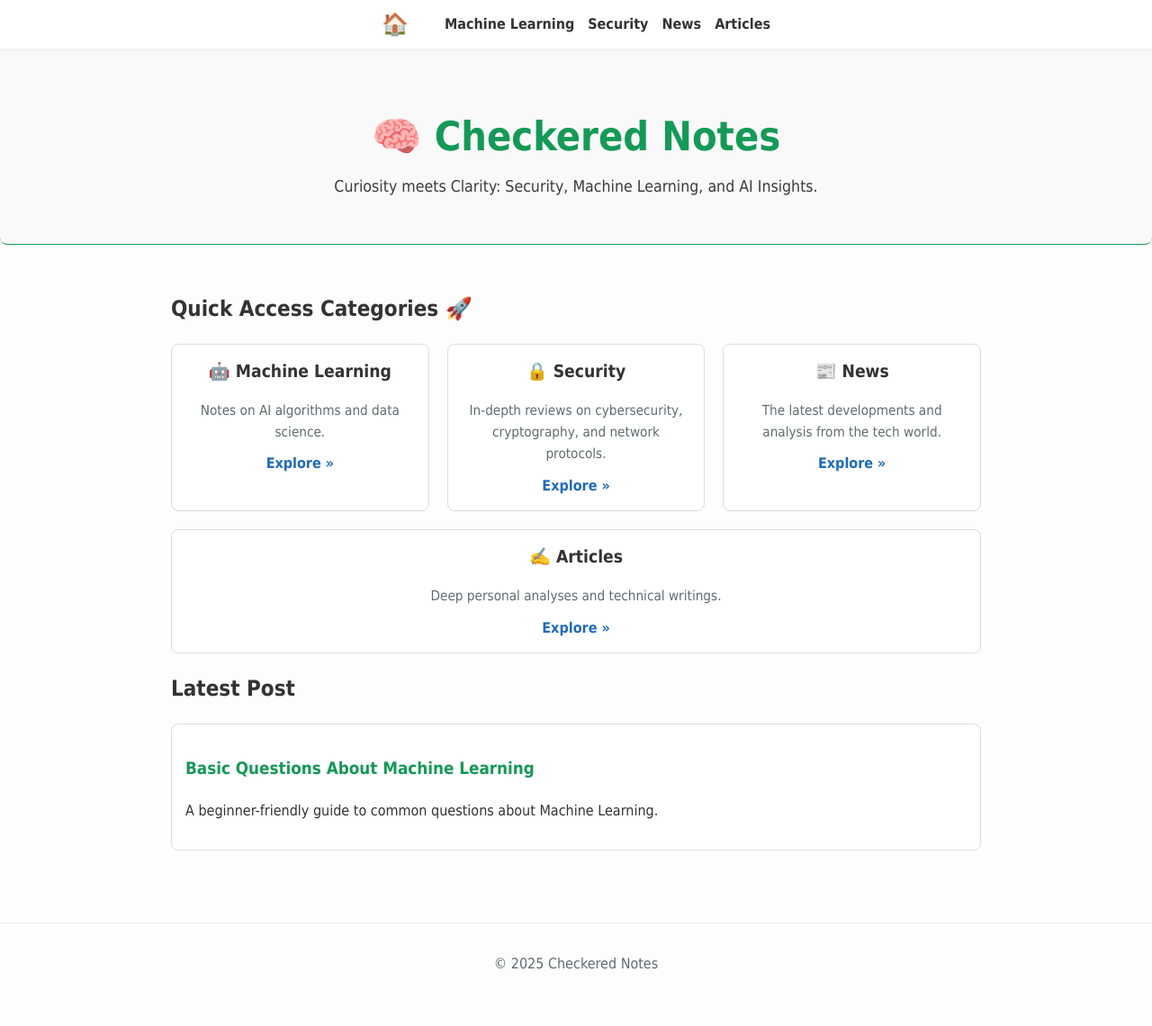
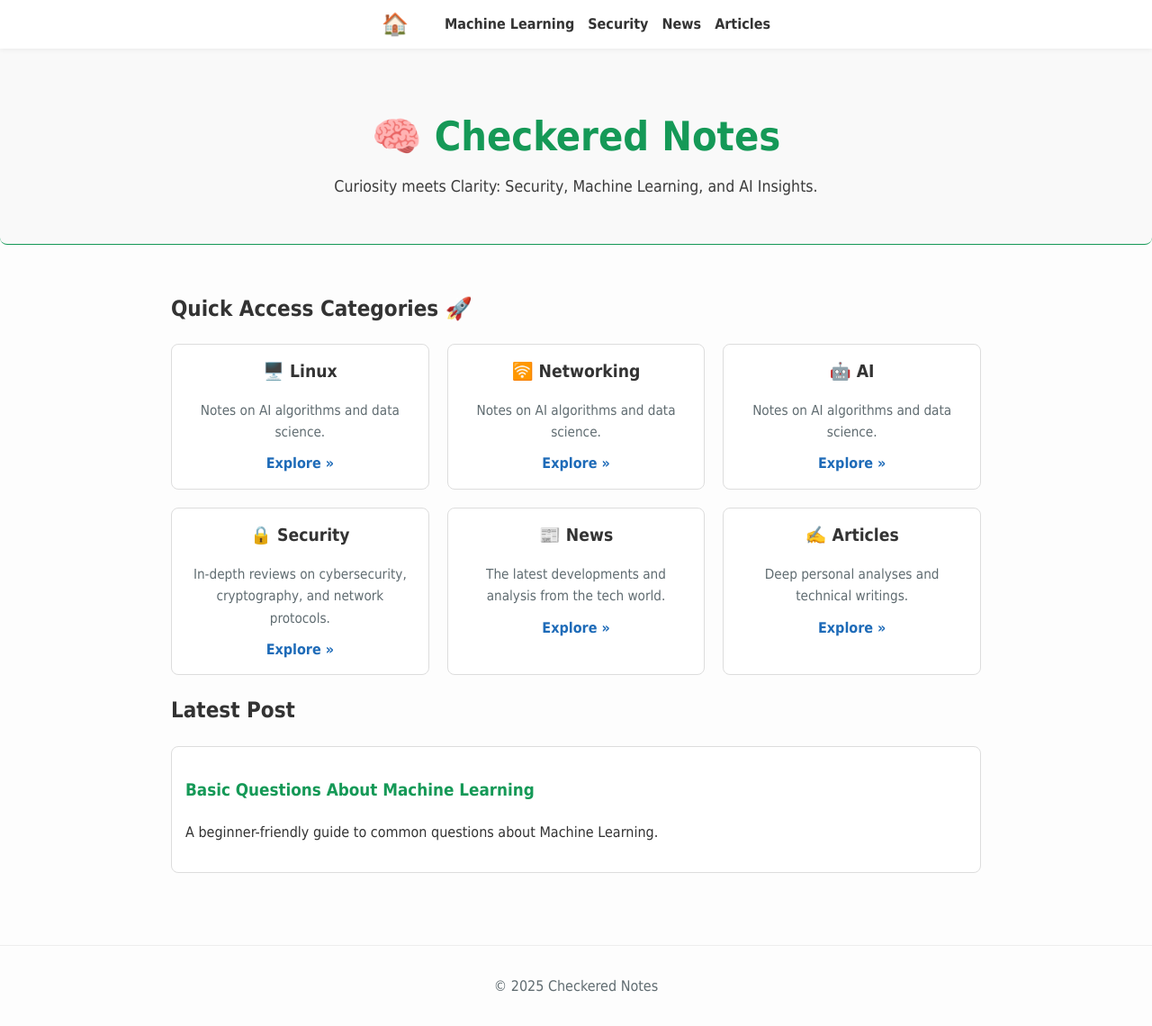
Before and after one commit to fatmakzlkaya/fatmakzlkaya.github.io, a Jekyll site: the page built from index.md, in a window 1280 px wide and 1140 px high. Shown: the whole window at 90% size. Built offline with Jekyll 4.4.1, drawn with Linux system fonts in a browser that asks for light colours.

Commit message:
Update index.md

```diff
--- a/index.md
+++ b/index.md
@@ -4,10 +4,19 @@ title: "Checkered Notes"
 ---
 
 <h2>Quick Access Categories 🚀</h2>
-
-<div class="category-container">
+  <div class="category-container">
   <div class="category-card">
-    <h3>🤖 Machine Learning</h3>
+    <h3>🖥️ Linux </h3>
+    <p>Notes on AI algorithms and data science.</p>
+    <a href="{{ '/machine-learning/' | relative_url }}">Explore »</a>
+  </div>
+  <div class="category-card">
+    <h3>🛜 Networking</h3>
+    <p>Notes on AI algorithms and data science.</p>
+    <a href="{{ '/machine-learning/' | relative_url }}">Explore »</a>
+  </div>
+  <div class="category-card">
+    <h3>🤖 AI</h3>
     <p>Notes on AI algorithms and data science.</p>
     <a href="{{ '/machine-learning/' | relative_url }}">Explore »</a>
   </div>
```
